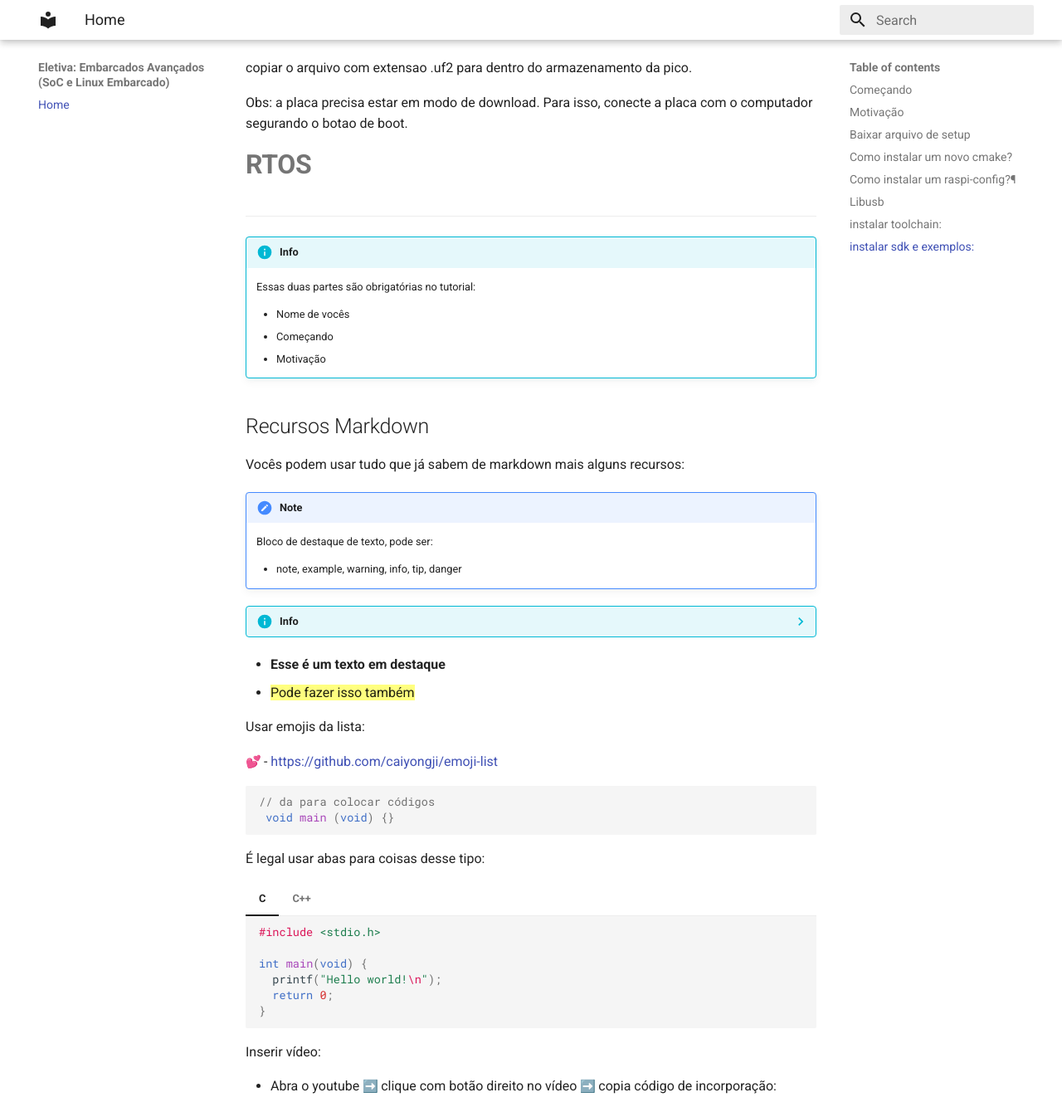
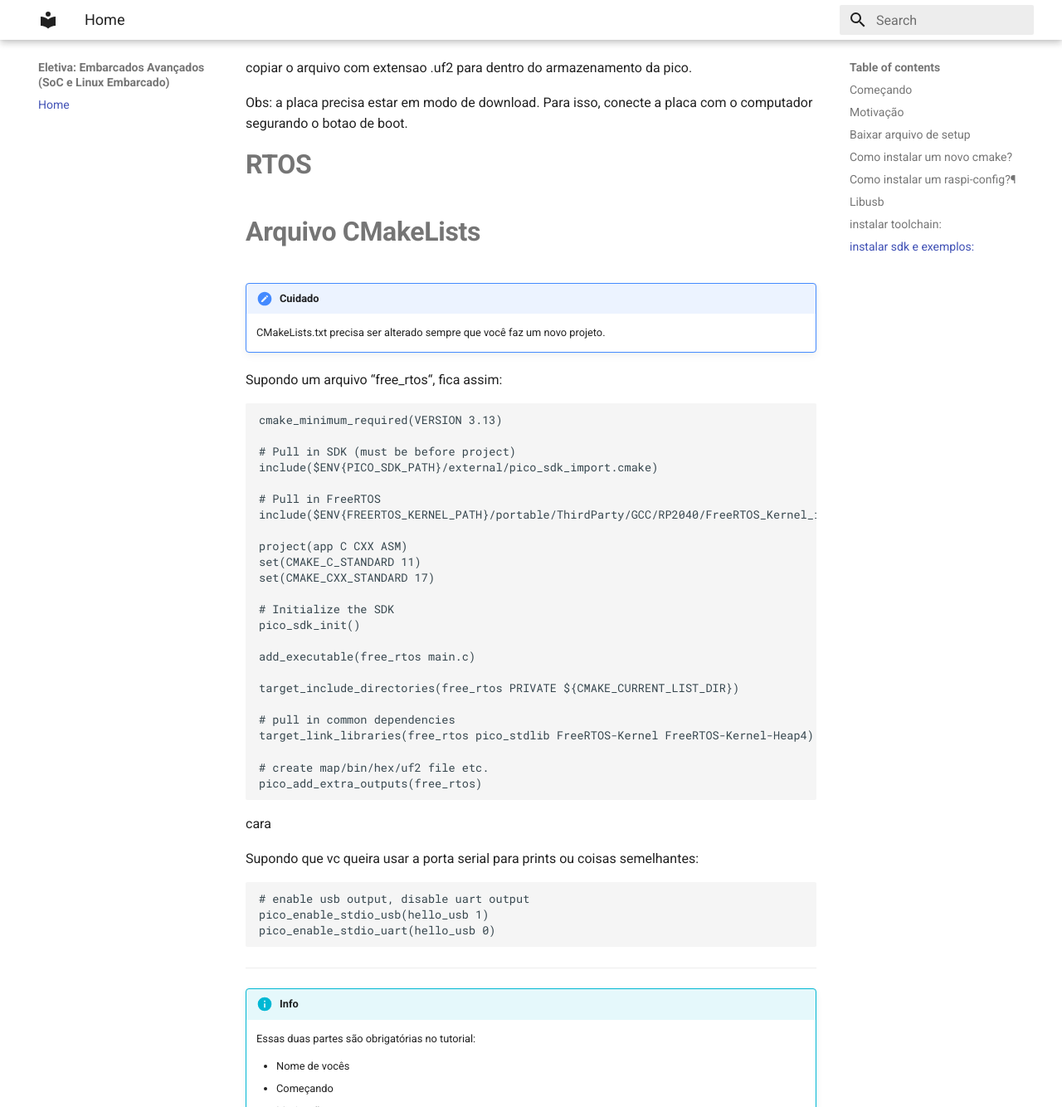
Before and after one commit to danielminson/Tutorial_freertos_pi_pico, an MkDocs documentation site: the page built from docs-src/index.md, in a window 1280 px wide and 1400 px high, scrolled down 3274 px, cut to the strip 0-1334 px from the top of the window. Shown: the whole strip at 83% size. Built offline with MkDocs 1.6.1 and Material for MkDocs 9.7.7, drawn with Linux system fonts in a browser that asks for light colours; emoji names are drawn with the system emoji font.

Commit message:
Update index.md

````diff
--- a/docs-src/index.md
+++ b/docs-src/index.md
@@ -119,6 +119,49 @@ Obs: a placa precisa estar em modo de download. Para isso, conecte a placa com o
 
 # **RTOS**
 
+
+# **Arquivo CMakeLists**
+!!! Cuidado
+    CMakeLists.txt precisa ser alterado sempre que você faz um novo projeto.
+
+
+Supondo um arquivo “free_rtos“, fica assim:
+```
+cmake_minimum_required(VERSION 3.13)
+
+# Pull in SDK (must be before project)
+include($ENV{PICO_SDK_PATH}/external/pico_sdk_import.cmake)
+
+# Pull in FreeRTOS
+include($ENV{FREERTOS_KERNEL_PATH}/portable/ThirdParty/GCC/RP2040/FreeRTOS_Kernel_import.cmake)
+
+project(app C CXX ASM)
+set(CMAKE_C_STANDARD 11)
+set(CMAKE_CXX_STANDARD 17)
+
+# Initialize the SDK
+pico_sdk_init()
+
+add_executable(free_rtos main.c)
+
+target_include_directories(free_rtos PRIVATE ${CMAKE_CURRENT_LIST_DIR})
+
+# pull in common dependencies
+target_link_libraries(free_rtos pico_stdlib FreeRTOS-Kernel FreeRTOS-Kernel-Heap4)
+
+# create map/bin/hex/uf2 file etc.
+pico_add_extra_outputs(free_rtos)
+```
+
+
+cara
+
+Supondo que vc queira usar a porta serial para prints ou coisas semelhantes:
+```
+# enable usb output, disable uart output
+pico_enable_stdio_usb(hello_usb 1)
+pico_enable_stdio_uart(hello_usb 0)
+```
 ----------------------------------------------
 
 !!! info
@@ -157,6 +200,7 @@ Vocês podem usar tudo que já sabem de markdown mais alguns recursos:
 
     oi!
     ```
+
 
 - **Esse é um texto em destaque**
 - ==Pode fazer isso também==
````
